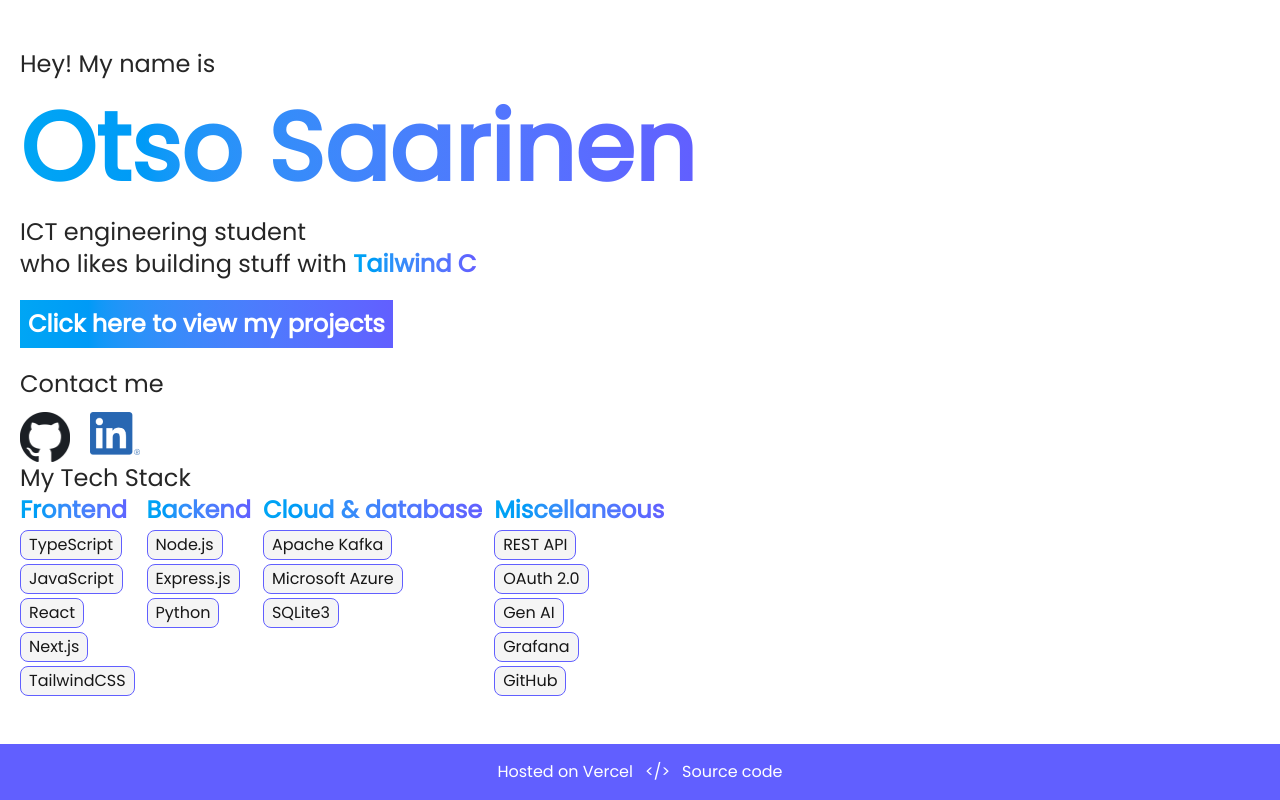
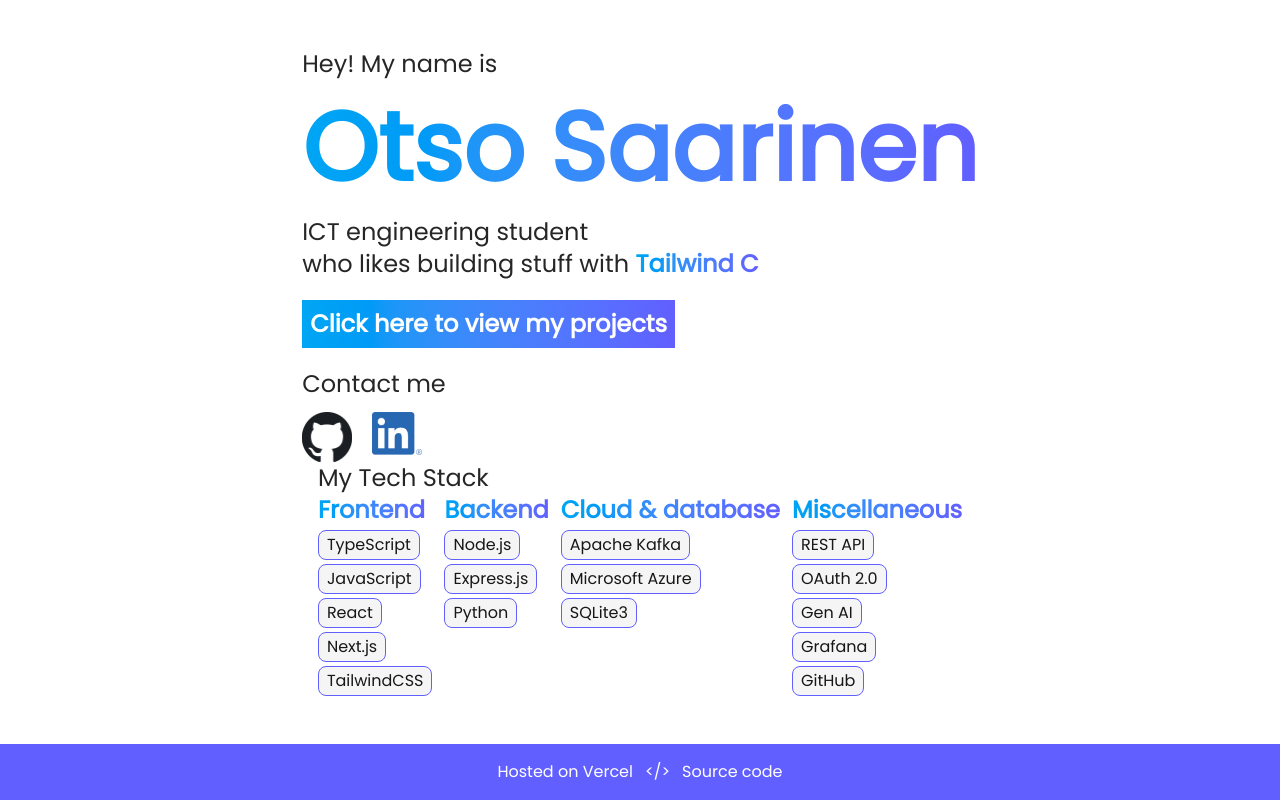
Before and after one commit to otsosaarinen/portfolio_v2, a Next.js app: page / in a window 1280 px wide. Built offline with nearby package versions, Linux system fonts and the light colour scheme.

Commit message:
added justify-around for landing page

```diff
--- a/app/page.tsx
+++ b/app/page.tsx
@@ -29,7 +29,7 @@
 export default function Home() {
     return (
         <>
-            <div className="flex flex-row flex-wrap items-center">
+            <div className="w-full flex flex-row flex-wrap justify-around items-center">
                 <div className="flex flex-col justify-center items-start gap-5">
                     <h1 className="text-2xl font-medium">Hey! My name is</h1>
                     <h1 className="text-8xl font-extrabold bg-linear-to-r from-sky-500 to-indigo-500 bg-clip-text text-transparent">
```
